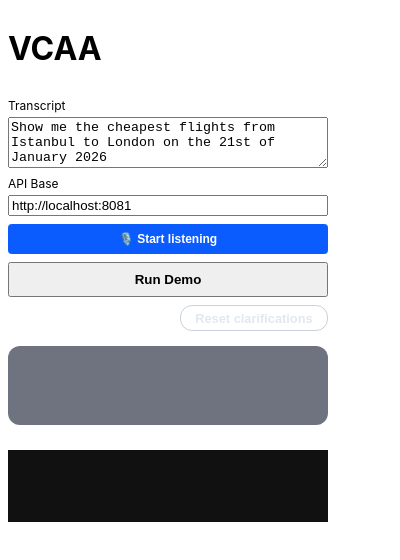
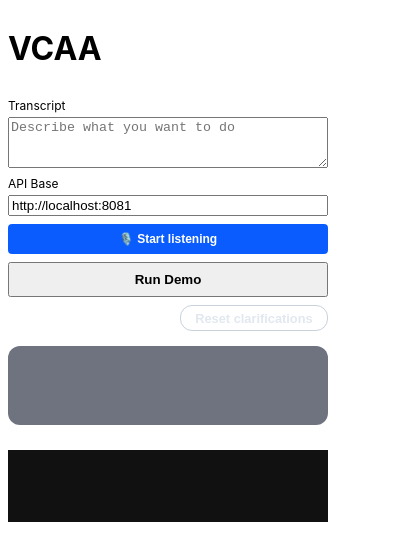
Before and after one commit to doruktakim/vocal-web, a browser extension: page extension/popup.html in a window 400 px wide. Drawn offline with Linux system fonts and the light colour scheme.

Commit message:
put placeholder

```diff
--- a/extension/popup.html
+++ b/extension/popup.html
@@ -10,7 +10,11 @@
       <h1>VCAA</h1>
       <label>
         Transcript
-        <textarea id="transcript" rows="3">Show me the cheapest flights from Istanbul to London on the 21st of January 2026</textarea>
+        <textarea
+          id="transcript"
+          rows="3"
+          placeholder="Describe what you want to do"
+        ></textarea>
       </label>
       <label>
         API Base
```
